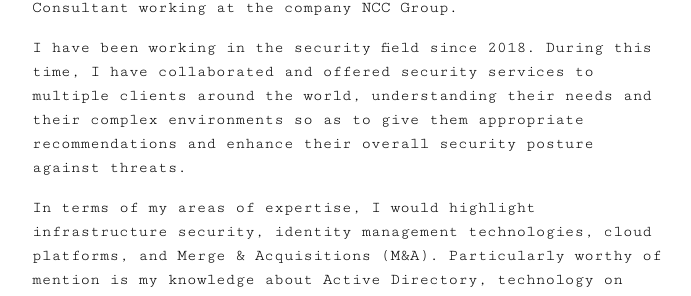
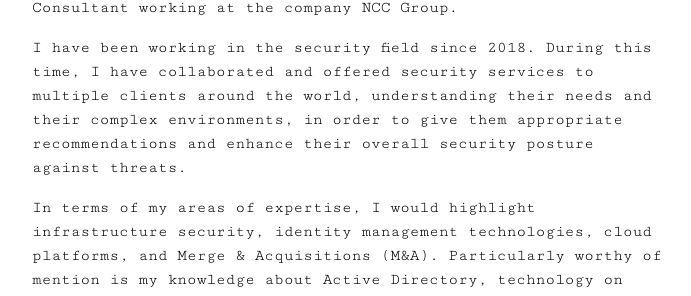
Before and after one commit to attl4s/attl4s.github.io, a Jekyll site: the page built from about.md, in a window 1280 px wide. Shown: the part 453-749 px from the top of the page, without its empty margins (292-983 px from the left). Built offline with Jekyll 4.4.1, drawn with Linux system fonts in a browser that asks for light colours.

Commit message:
update about3lol

```diff
--- a/about.md
+++ b/about.md
@@ -6,7 +6,7 @@ permalink: /about/
 
 My name is Daniel López Jiménez and I am a Senior Security Consultant working at the company NCC Group.
 
-I have been working in the security field since 2018. During this time, I have collaborated and offered security services to multiple clients around the world, understanding their needs and their complex environments so as to give them appropriate recommendations and enhance their overall security posture against threats.
+I have been working in the security field since 2018. During this time, I have collaborated and offered security services to multiple clients around the world, understanding their needs and their complex environments, in order to give them appropriate recommendations and enhance their overall security posture against threats.
 
 In terms of my areas of expertise, I would highlight infrastructure security, identity management technologies, cloud platforms, and Merge & Acquisitions (M&A). Particularly worthy of mention is my knowledge about Active Directory, technology on which I have been delivering Masterclasses since 2019 in a cybersecurity master's degree at Universidad Castilla La-Mancha (Spain).
 
```
